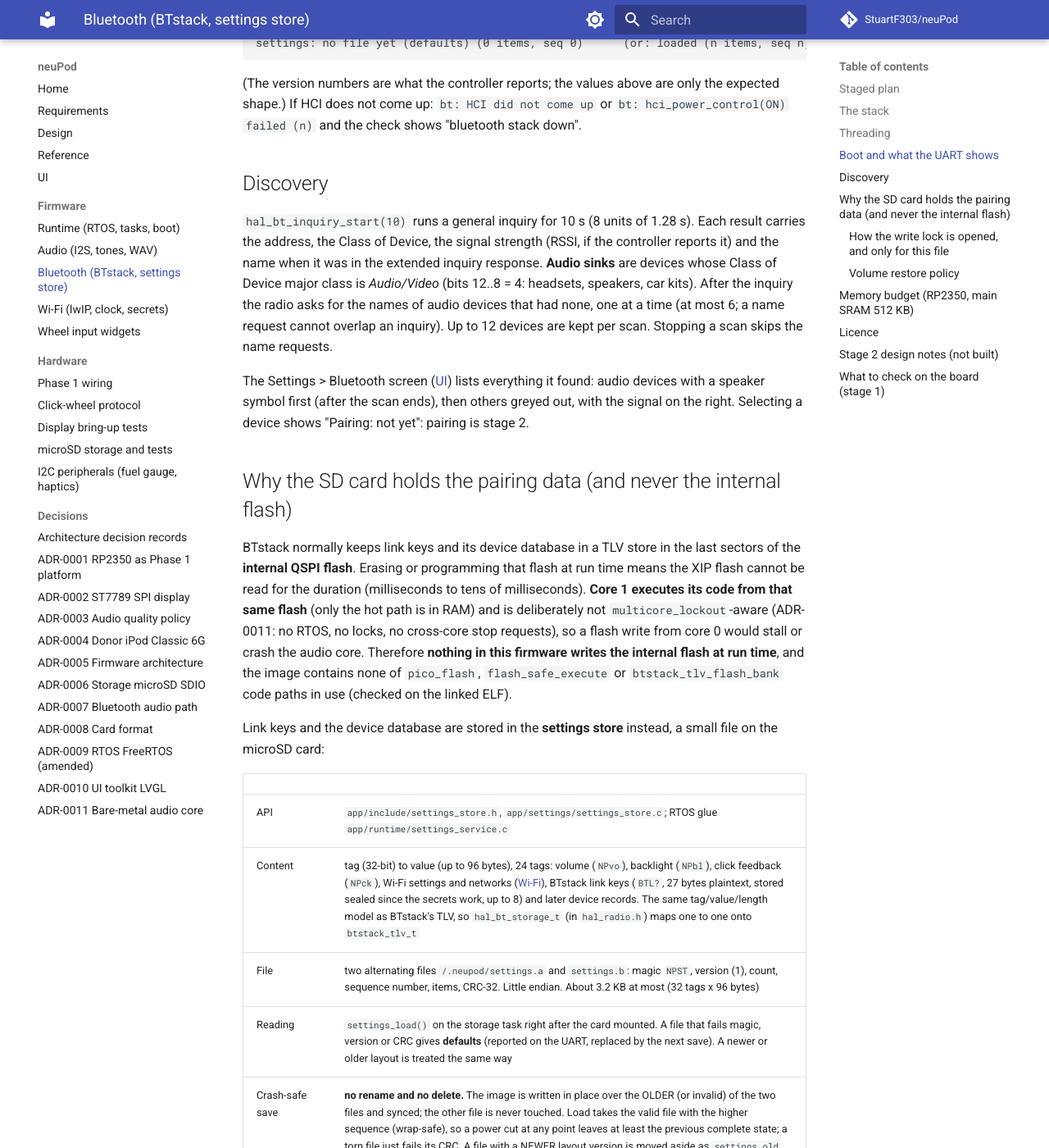
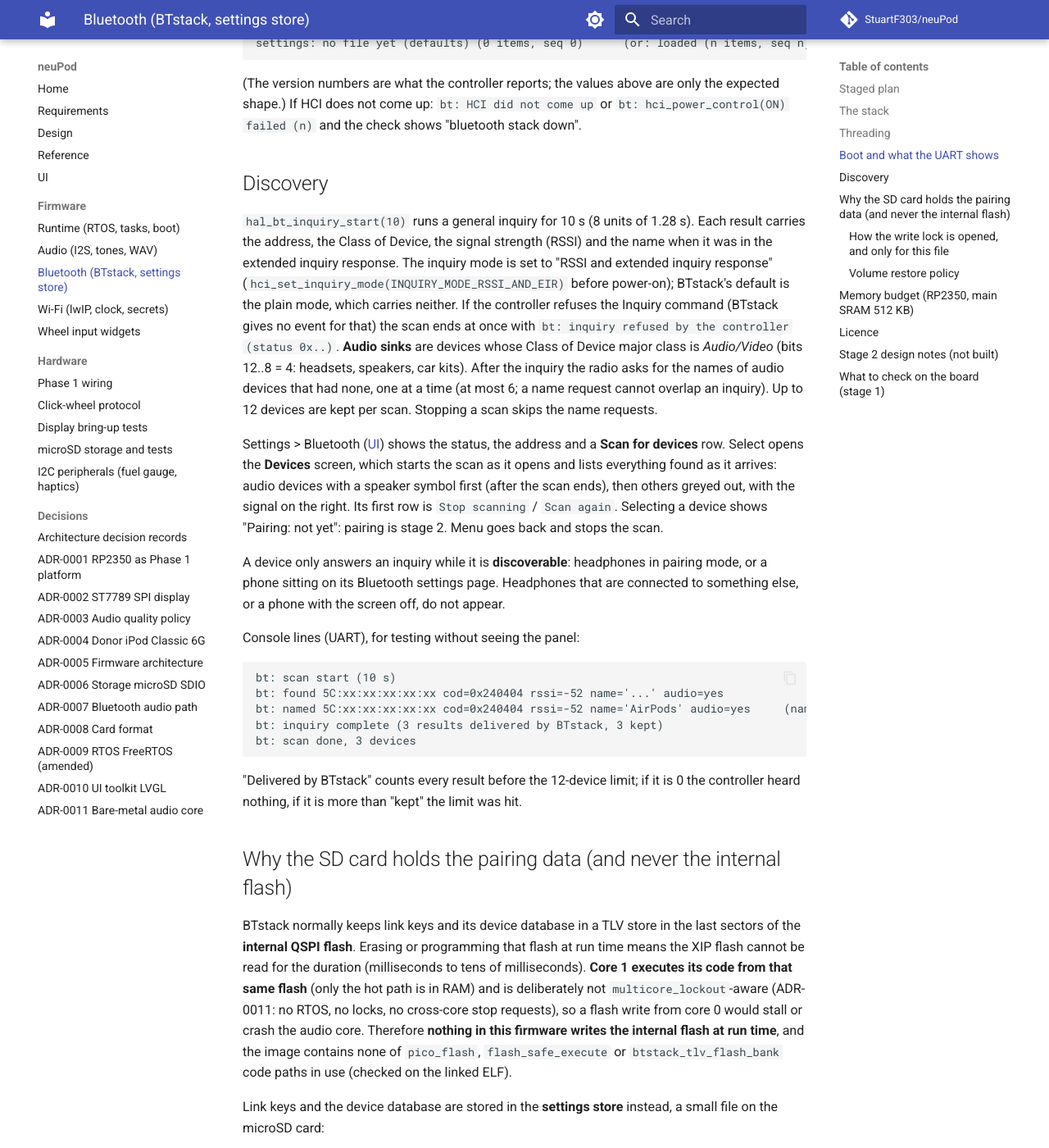
Before and after one commit to StuartF303/neuPod, an MkDocs documentation site: the page built from docs/bluetooth.md, in a window 1280 px wide and 1400 px high, scrolled down 2366 px. Shown: the whole window at 82% size. Built offline with MkDocs 1.6.1 and Material for MkDocs 9.7.7, drawn with Linux system fonts in a browser that asks for light colours; comment, search, counter and statistics services are not loaded; some of the changed text lies outside the part shown.

Commit message:
docs: scan submenus, console log lines, hidden entries, replay on Finished, BT inquiry mode
Co-Authored-By: Claude Opus 5.5 <noreply@anthropic.com>
Claude-Session: https://claude.ai/code/session_01NfmAnUmaBsNr4aNVCxQW7t

````diff
--- a/docs/bluetooth.md
+++ b/docs/bluetooth.md
@@ -68,13 +68,34 @@ settings: no file yet (defaults) (0 items, seq 0)      (or: loaded (n items, seq
 ## Discovery
 
 `hal_bt_inquiry_start(10)` runs a general inquiry for 10 s (8 units of 1.28 s). Each result carries the address, the Class of
-Device, the signal strength (RSSI, if the controller reports it) and the name when it was in the extended inquiry response.
+Device, the signal strength (RSSI) and the name when it was in the extended inquiry response. The inquiry mode is set to "RSSI and
+extended inquiry response" (`hci_set_inquiry_mode(INQUIRY_MODE_RSSI_AND_EIR)` before power-on); BTstack's default is the plain mode,
+which carries neither. If the controller refuses the Inquiry command (BTstack gives no event for that) the scan ends at once with
+`bt: inquiry refused by the controller (status 0x..)`.
 **Audio sinks** are devices whose Class of Device major class is *Audio/Video* (bits 12..8 = 4: headsets, speakers, car kits).
 After the inquiry the radio asks for the names of audio devices that had none, one at a time (at most 6; a name request cannot
 overlap an inquiry). Up to 12 devices are kept per scan. Stopping a scan skips the name requests.
 
-The Settings > Bluetooth screen ([UI](ui.md)) lists everything it found: audio devices with a speaker symbol first (after the scan
-ends), then others greyed out, with the signal on the right. Selecting a device shows "Pairing: not yet": pairing is stage 2.
+Settings > Bluetooth ([UI](ui.md)) shows the status, the address and a **Scan for devices** row. Select opens the **Devices** screen,
+which starts the scan as it opens and lists everything found as it arrives: audio devices with a speaker symbol first (after the scan
+ends), then others greyed out, with the signal on the right. Its first row is `Stop scanning` / `Scan again`. Selecting a device shows
+"Pairing: not yet": pairing is stage 2. Menu goes back and stops the scan.
+
+A device only answers an inquiry while it is **discoverable**: headphones in pairing mode, or a phone sitting on its Bluetooth
+settings page. Headphones that are connected to something else, or a phone with the screen off, do not appear.
+
+Console lines (UART), for testing without seeing the panel:
+
+```
+bt: scan start (10 s)
+bt: found 5C:xx:xx:xx:xx:xx cod=0x240404 rssi=-52 name='...' audio=yes
+bt: named 5C:xx:xx:xx:xx:xx cod=0x240404 rssi=-52 name='AirPods' audio=yes     (name arrived from a name request)
+bt: inquiry complete (3 results delivered by BTstack, 3 kept)
+bt: scan done, 3 devices
+```
+
+"Delivered by BTstack" counts every result before the 12-device limit; if it is 0 the controller heard nothing, if it is more than
+"kept" the limit was hit.
 
 ## Why the SD card holds the pairing data (and never the internal flash)
 
@@ -178,7 +199,7 @@ grant for use with its chips).
 1. Flash `neupod.elf` with the Pico 2 W, open the UART. Watch for the three `bt:` lines above after the splash, `boot: bluetooth ok` and `boot: wifi DEGRADED`.
    The splash should show Bluetooth solid and Wi-Fi with a cross (that is intended in stage 1).
 2. Audio must be unaffected: play a file while the radio comes up; the `audio:` line must keep `underruns=0` and the `core1_stack_free=` value must not drop.
-3. Settings > Bluetooth: Status "On", the same address as the UART, **Scan for devices** with a headset in pairing mode (AirPods Pro 3: case open, button held until the light flashes white): it
+3. Settings > Bluetooth: Status "On", the same address as the UART, **Scan for devices** (opens Devices and scans at once) with a headset in pairing mode (AirPods Pro 3: case open, button held until the light flashes white): it
    appears with a speaker symbol, a name after a few seconds and a signal value; other devices around you are greyed out. Select on it shows "Pairing: not yet". Menu leaves and stops the scan.
 4. Change the backlight and Click feedback, switch the board off and on: both should come back. Change the volume to a quiet level and check it returns; set it loud and
    check it comes back at -30 dB. A `/.neupod/settings.a` (and later `.b`) should be on the card; no other file or folder on the card may have changed.
````
Also changed, not shown: docs/ui.md (+6 -4 lines), docs/wifi.md (+3 -3 lines).
